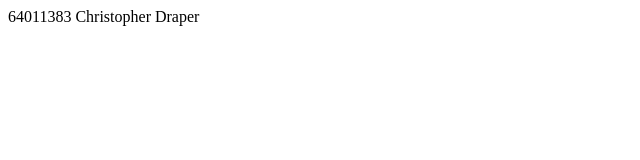
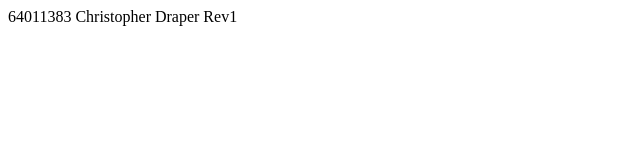
Before and after one commit to ChristopherDraper03/git101_Chris, a plain HTML site: page index.html in a window 1280 px wide. Shown: the full height of the page, 0-640 px from the left. Drawn offline with Linux system fonts and the light colour scheme.

Commit message:
Update index.html

```diff
--- a/index.html
+++ b/index.html
@@ -6,6 +6,6 @@
     <title>Document</title>
 </head>
 <body>
-    64011383 Christopher Draper
+    64011383 Christopher Draper Rev1
 </body>
 </html>
```
